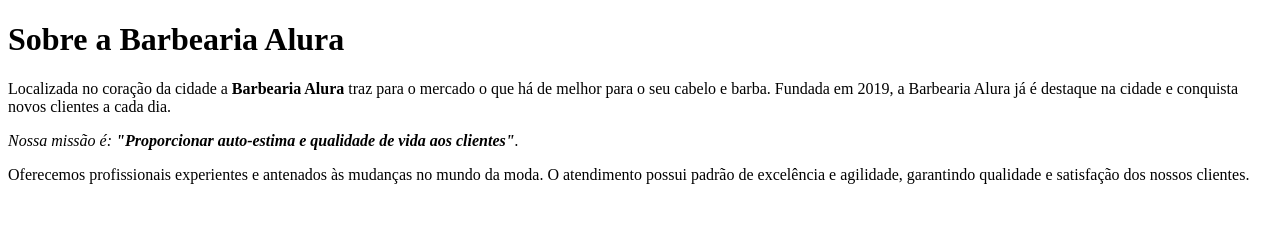
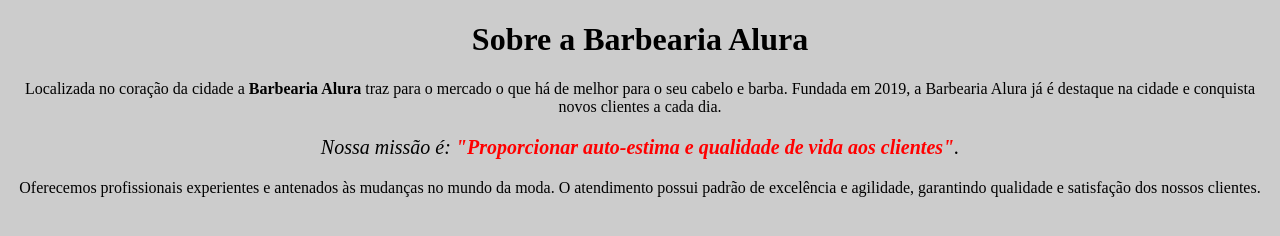
Before and after one commit to philosophicalGear/alura-html5-e-css, a plain HTML site: page index.html in a window 1280 px wide. Drawn offline with Linux system fonts and the light colour scheme.

Commit message:
Aula 3: trabalhando com css (#1)

```diff
--- a/index.html
+++ b/index.html
@@ -3,13 +3,14 @@
     <head>
         <meta charset="UTF-8">
         <title>Barbearia Alura</title>
+        <link rel="stylesheet" href="style.css">
     </head>
     <body>
-        <h1>Sobre a Barbearia Alura</h1>
+        <h1 style="text-align: center">Sobre a Barbearia Alura</h1>
 
         <p>Localizada no coração da cidade a <strong>Barbearia Alura</strong> traz para o mercado o que há de melhor para o seu cabelo e barba. Fundada em 2019, a Barbearia Alura já é destaque na cidade e conquista novos clientes a cada dia.</p>
 
-        <p><em>Nossa missão é: <strong>"Proporcionar auto-estima e qualidade de vida aos clientes"</strong>.</em></p>
+        <p style="font-size: 20px"><em>Nossa missão é: <strong>"Proporcionar auto-estima e qualidade de vida aos clientes"</strong>.</em></p>
 
         <p>Oferecemos profissionais experientes e antenados às mudanças no mundo da moda. O atendimento possui padrão de excelência e agilidade, garantindo qualidade e satisfação dos nossos clientes.</p>
     </body>
--- /dev/null
+++ b/style.css
@@ -0,0 +1,11 @@
+body {
+    background: #CCCCCC;
+}
+
+p {
+    text-align: center;
+}
+
+em strong {
+    color: #FF0000;
+}
```
